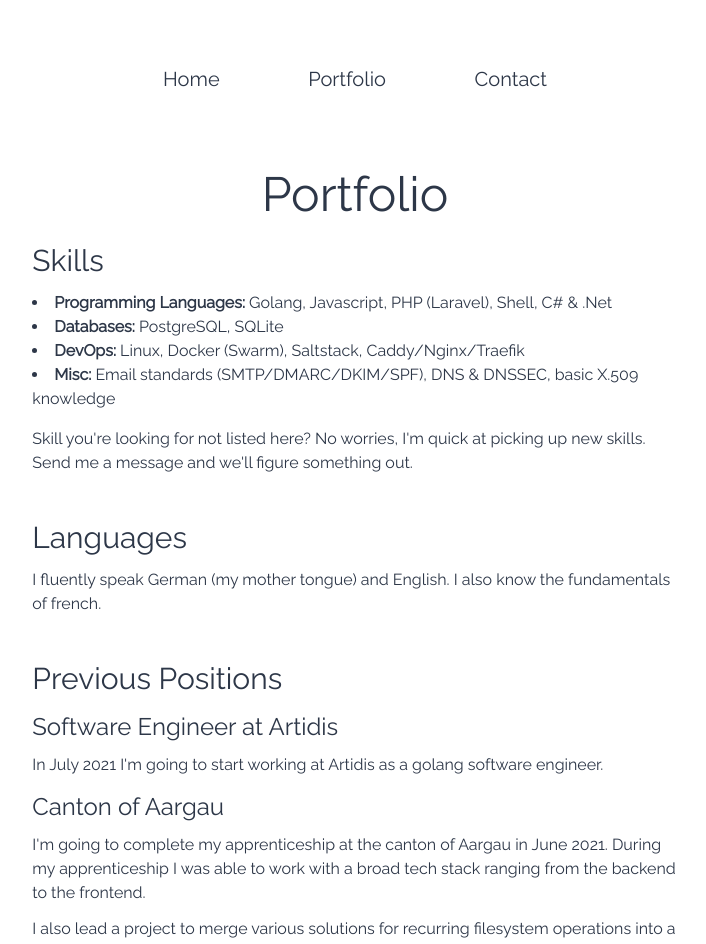
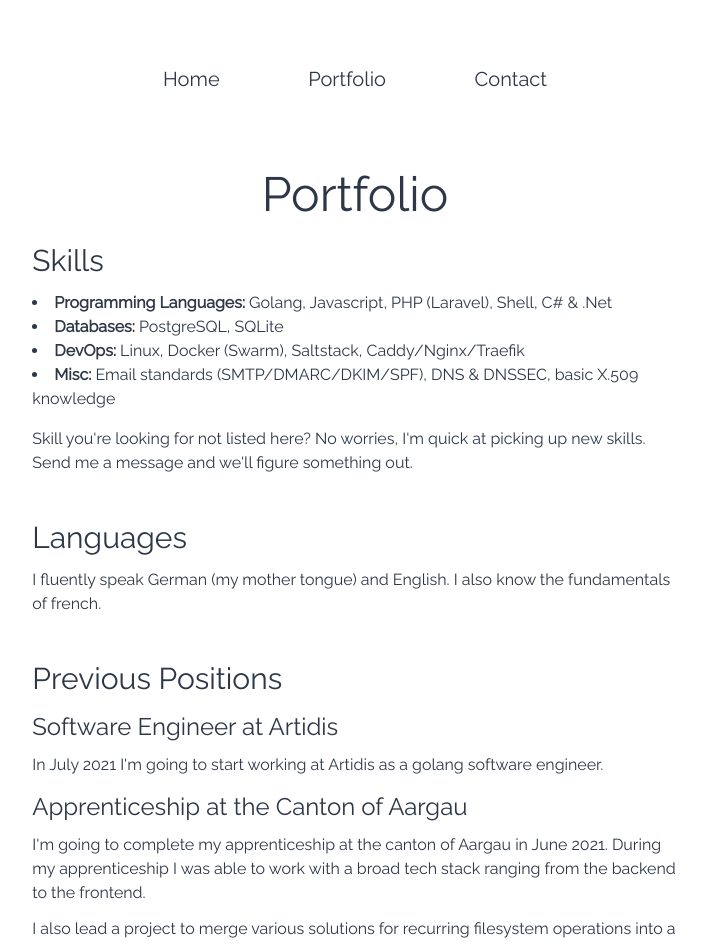
Before and after one commit to bn4t/benjaminnater.com, a Vue app: page /portfolio in a window 1280 px wide. Shown: the top 944 px of the page, without its empty margins (285-991 px from the left). Built offline with nearby package versions, Linux system fonts and the light colour scheme.

Commit message:
improve portfolio page

```diff
--- a/src/views/Portfolio.vue
+++ b/src/views/Portfolio.vue
@@ -19,7 +19,7 @@
     <h2 class="text-3xl mb-2 mt-10">Previous Positions</h2>
     <h3 class="text-2xl mb-2">Software Engineer at Artidis</h3>
     <p class="mb-3">In July 2021 I'm going to start working at Artidis as a golang software engineer.</p>
-    <h3 class="text-2xl mb-2">Canton of Aargau</h3>
+    <h3 class="text-2xl mb-2">Apprenticeship at the Canton of Aargau</h3>
     <p class="mb-3">I'm going to complete my apprenticeship at the canton of Aargau in June 2021. During my
       apprenticeship I was able to work with a broad tech stack ranging from the backend to the frontend.</p>
     <p>I also lead a project to merge various solutions for recurring filesystem operations into a single centralized
```
